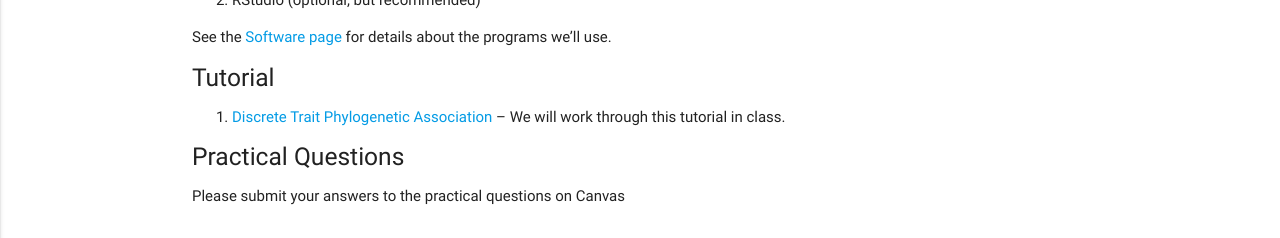
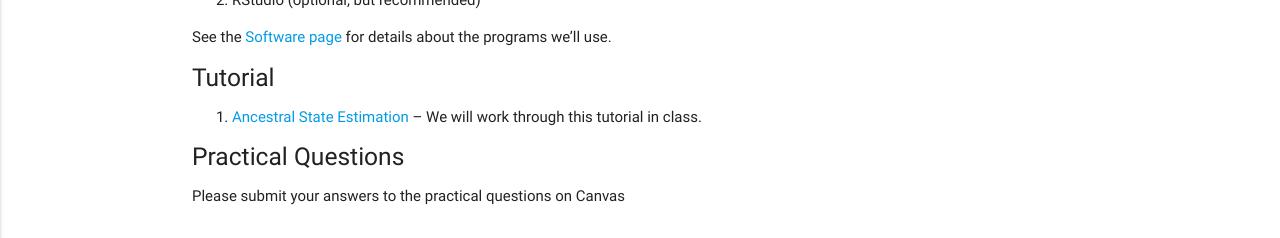
Before and after one commit to EEOB-Macroevolution/EEOB-565X-Spring2018, a Jekyll site: the page built from _posts/2018-04-05-practical6-post.md, in a window 1280 px wide. Shown: the part 424-662 px from the top of the page. Built offline with Jekyll 4.4.1, drawn with Linux system fonts in a browser that asks for light colours; grey boxes are pictures that could not be loaded.

Commit message:
corrected ace post

```diff
--- a/_posts/2018-04-05-practical6-post.md
+++ b/_posts/2018-04-05-practical6-post.md
@@ -20,7 +20,7 @@ See the <a href="{{ "/Software" | relative_url }}">Software page</a> for details
 
 ##### Tutorial
 
-1. [Discrete Trait Phylogenetic Association](https://eeob-macroevolution.github.io/EEOB-565X-Spring2018/practicals/06-AncStateEstimation) -- We will work through this tutorial in class.
+1. [Ancestral State Estimation](https://eeob-macroevolution.github.io/EEOB-565X-Spring2018/practicals/06-AncStateEstimation) -- We will work through this tutorial in class.
 
 ##### Practical Questions
 
```
